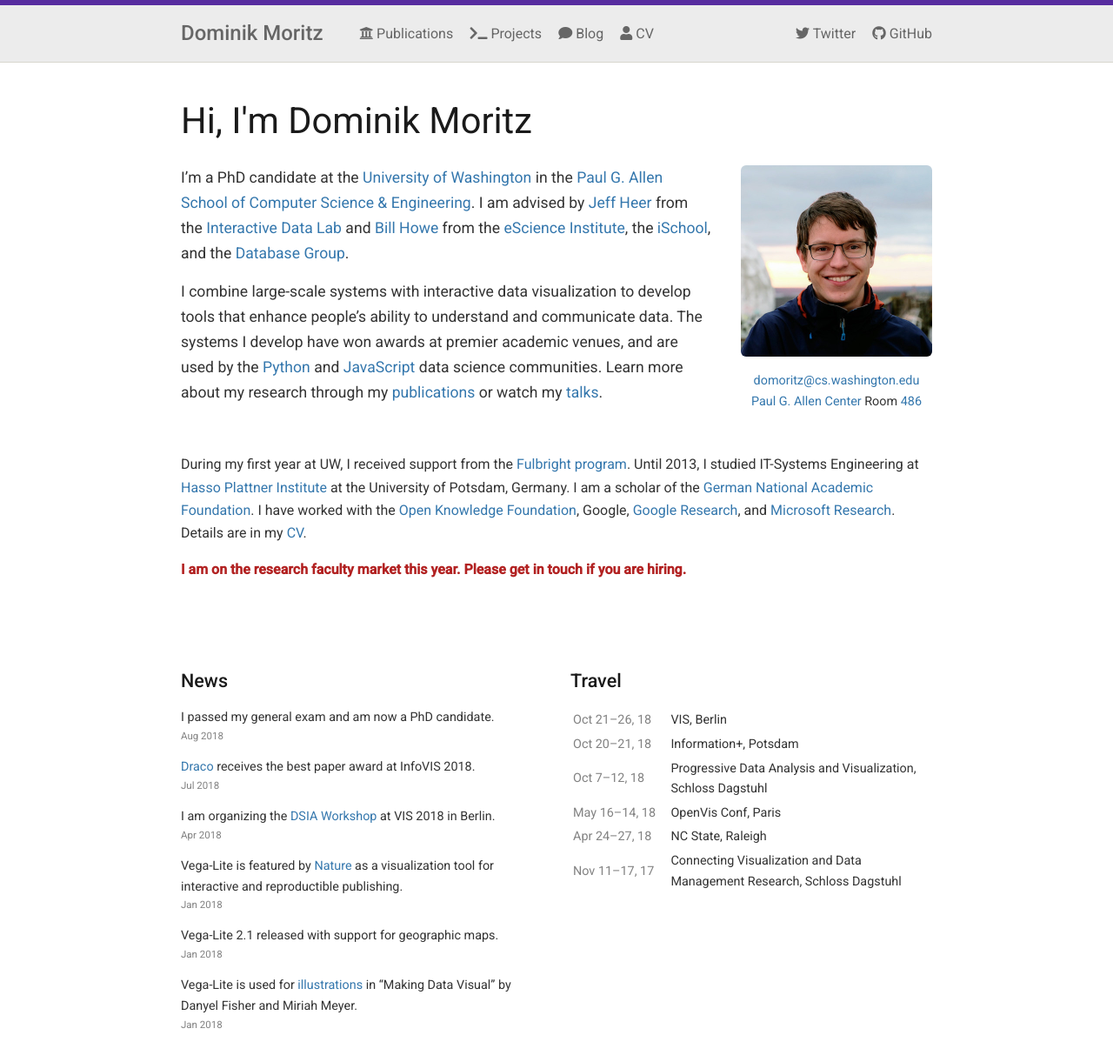
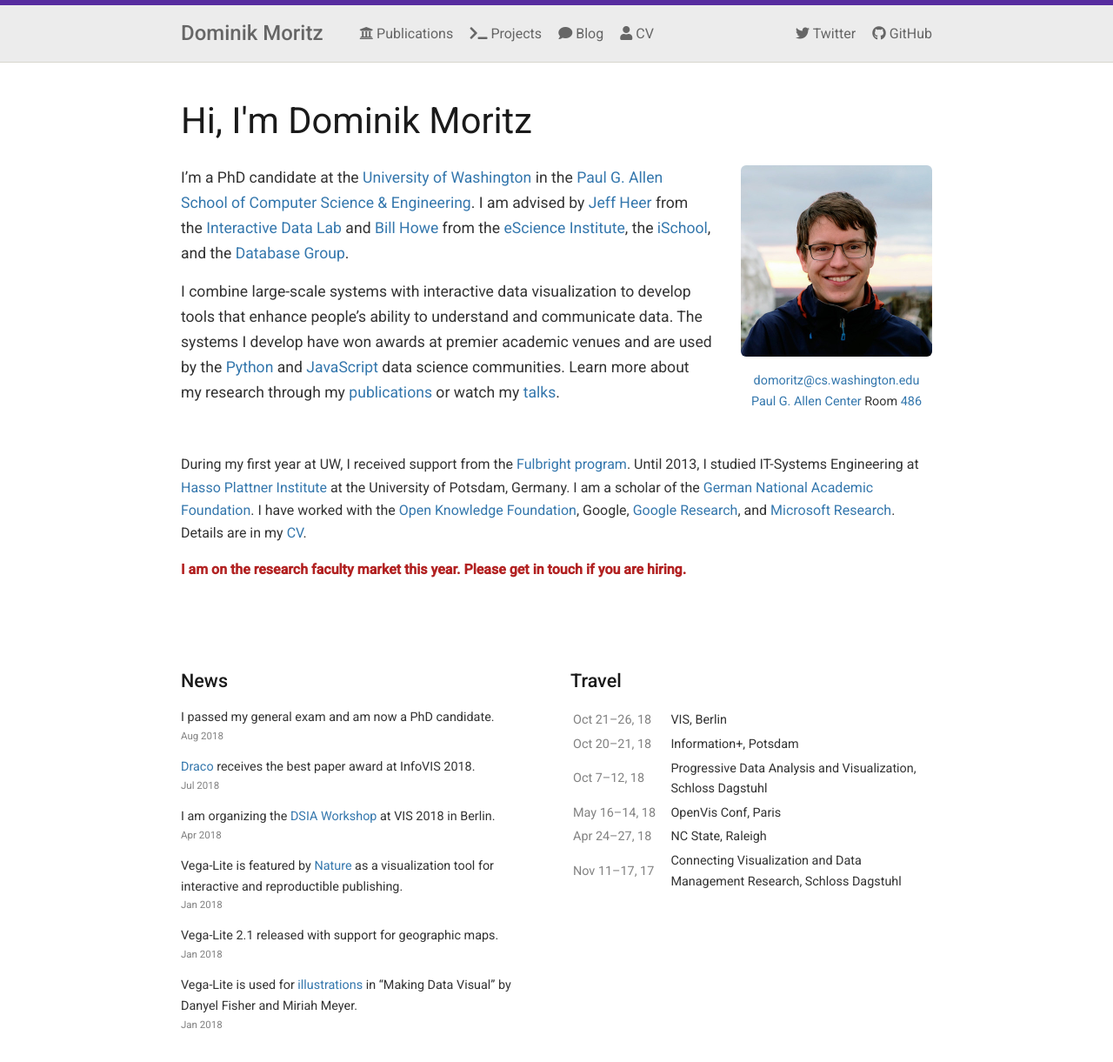
Before and after one commit to domoritz/domoritz.github.io, a Jekyll site: the page built from index.md, in a window 1280 px wide, cut to the strip 0-1247 px from the top of the page. Shown: the top 1221 px of the strip at 87% size. Built offline with Jekyll 4.4.1, drawn with Linux system fonts in a browser that asks for light colours; nearby versions of some CDN libraries.

Commit message:
Update index.md

```diff
--- a/index.md
+++ b/index.md
@@ -8,7 +8,7 @@ title: "Hi, I'm Dominik Moritz"
 <div class="intro" markdown="1">
 I'm a PhD candidate at the [University of Washington](https://www.washington.edu/) in the [Paul G. Allen School of Computer Science & Engineering](https://www.cs.washington.edu/). I am advised by [Jeff Heer](https://homes.cs.washington.edu/~jheer/) from the [Interactive Data Lab](http://idl.cs.washington.edu/) and [Bill Howe](https://homes.cs.washington.edu/~billhowe/) from the [eScience Institute](http://escience.washington.edu/), the [iSchool](https://ischool.uw.edu/), and the [Database Group](https://db.cs.washington.edu/).
 
-I combine large-scale systems with interactive data visualization to develop tools that enhance people's ability to understand and communicate data. The systems I develop have won awards at premier academic venues, and are used by the [Python](https://altair-viz.github.io) and [JavaScript](https://vega.github.io/vega-lite/) data science communities. Learn more about my research through my [publications]({{ "/publications/" | relative_url }}) or watch my [talks]({{ "/talks/" | relative_url }}).
+I combine large-scale systems with interactive data visualization to develop tools that enhance people's ability to understand and communicate data. The systems I develop have won awards at premier academic venues and are used by the [Python](https://altair-viz.github.io) and [JavaScript](https://vega.github.io/vega-lite/) data science communities. Learn more about my research through my [publications]({{ "/publications/" | relative_url }}) or watch my [talks]({{ "/talks/" | relative_url }}).
 </div>
 
 <div class="me" markdown="1">
```
